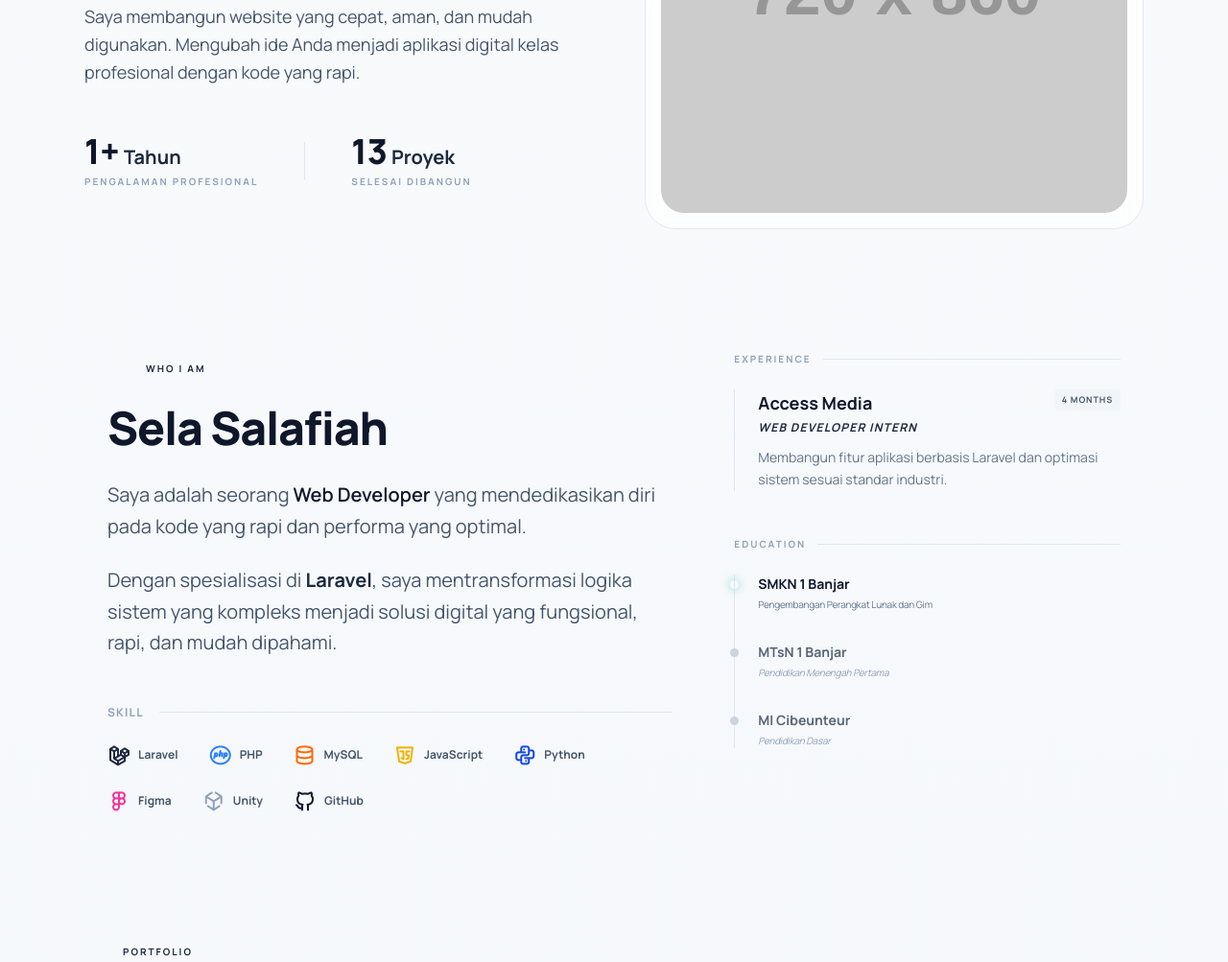
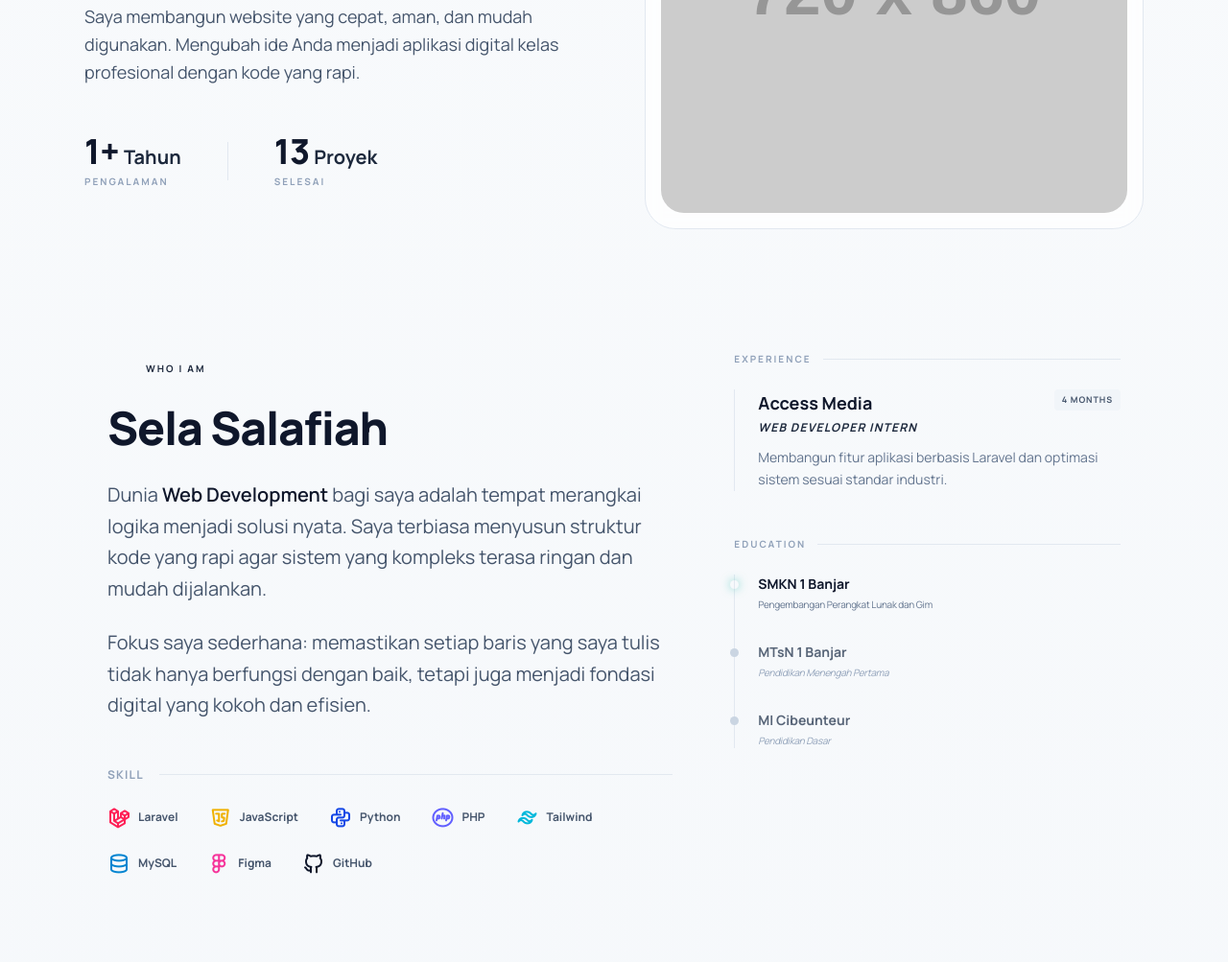
Before and after one commit to selazy1/portofolio, a website: page index.html in a window 1280 px wide. Shown: the part 355-1358 px from the top of the page at 96% size. Drawn offline with nearby package versions, Linux system fonts and the light colour scheme; files that its build step writes are made by us from their sources; placeholder pictures from the web are drawn by us.

Commit message:
update about me

```diff
--- a/index.html
+++ b/index.html
@@ -99,7 +99,7 @@
                             <span class="text-4xl font-black text-slate-900 dark:text-white">1+</span>
                             <span class="text-accent-500 font-bold text-xl">Tahun</span>
                         </div>
-                        <p class="text-[10px] uppercase tracking-[0.2em] font-bold text-slate-400 mt-1">Pengalaman Profesional</p>
+                        <p class="text-[10px] uppercase tracking-[0.2em] font-bold text-slate-400 mt-1">Pengalaman</p>
                     </div>
 
                     <div class="h-10 w-[1px] bg-slate-200 dark:bg-slate-800"></div>
@@ -109,7 +109,7 @@
                             <span class="text-4xl font-black text-slate-900 dark:text-white">13</span>
                             <span class="text-accent-500 font-bold text-xl">Proyek</span>
                         </div>
-                        <p class="text-[10px] uppercase tracking-[0.2em] font-bold text-slate-400 mt-1">Selesai Dibangun</p>
+                        <p class="text-[10px] uppercase tracking-[0.2em] font-bold text-slate-400 mt-1">Selesai</p>
                     </div>
                 </div>
             </div>
@@ -137,10 +137,10 @@
 
                         <div class="text-slate-600 dark:text-slate-400 text-lg md:text-xl leading-relaxed space-y-6">
                             <p>
-                                Saya adalah seorang <span class="text-slate-900 dark:text-white font-semibold decoration-accent-500/30 decoration-4">Web Developer</span> yang mendedikasikan diri pada kode yang rapi dan performa yang optimal.
+                                Dunia <span class="text-slate-900 dark:text-white font-semibold decoration-accent-500/30 decoration-4">Web Development</span> bagi saya adalah tempat merangkai logika menjadi solusi nyata. Saya terbiasa menyusun struktur kode yang rapi agar sistem yang kompleks terasa ringan dan mudah dijalankan.
                             </p>
                             <p>
-                                Dengan spesialisasi di <strong class="text-slate-800 dark:text-white">Laravel</strong>, saya mentransformasi logika sistem yang kompleks menjadi solusi digital yang fungsional, rapi, dan mudah dipahami.
+                                Fokus saya sederhana: memastikan setiap baris yang saya tulis tidak hanya berfungsi dengan baik, tetapi juga menjadi fondasi digital yang kokoh dan efisien.
                             </p>
                         </div>
                     </div>
@@ -151,16 +151,8 @@
                         </h3>
                         <div class="flex flex-wrap gap-x-8 gap-y-6">
                             <div class="flex items-center gap-2 group cursor-default">
-                                <i class="ti ti-brand-laravel text-2xl text-accent-500 transition-transform group-hover:-translate-y-1"></i>
+                                <i class="ti ti-brand-laravel text-2xl text-rose-500 transition-transform group-hover:-translate-y-1"></i>
                                 <span class="text-xs font-bold text-slate-600 dark:text-slate-300">Laravel</span>
-                            </div>
-                            <div class="flex items-center gap-2 group cursor-default">
-                                <i class="ti ti-brand-php text-2xl text-blue-500 transition-transform group-hover:-translate-y-1"></i>
-                                <span class="text-xs font-bold text-slate-600 dark:text-slate-300">PHP</span>
-                            </div>
-                            <div class="flex items-center gap-2 group cursor-default">
-                                <i class="ti ti-database text-2xl text-orange-500 transition-transform group-hover:-translate-y-1"></i>
-                                <span class="text-xs font-bold text-slate-600 dark:text-slate-300">MySQL</span>
                             </div>
                             <div class="flex items-center gap-2 group cursor-default">
                                 <i class="ti ti-brand-javascript text-2xl text-yellow-500 transition-transform group-hover:-translate-y-1"></i>
@@ -171,12 +163,20 @@
                                 <span class="text-xs font-bold text-slate-600 dark:text-slate-300">Python</span>
                             </div>
                             <div class="flex items-center gap-2 group cursor-default">
+                                <i class="ti ti-brand-php text-2xl text-indigo-500 transition-transform group-hover:-translate-y-1"></i>
+                                <span class="text-xs font-bold text-slate-600 dark:text-slate-300">PHP</span>
+                            </div>
+                            <div class="flex items-center gap-2 group cursor-default">
+                                <i class="ti ti-brand-tailwind text-2xl text-cyan-500 transition-transform group-hover:-translate-y-1"></i>
+                                <span class="text-xs font-bold text-slate-600 dark:text-slate-300">Tailwind</span>
+                            </div>
+                            <div class="flex items-center gap-2 group cursor-default">
+                                <i class="ti ti-database text-2xl text-sky-600 transition-transform group-hover:-translate-y-1"></i>
+                                <span class="text-xs font-bold text-slate-600 dark:text-slate-300">MySQL</span>
+                            </div>
+                            <div class="flex items-center gap-2 group cursor-default">
                                 <i class="ti ti-brand-figma text-2xl text-pink-500 transition-transform group-hover:-translate-y-1"></i>
                                 <span class="text-xs font-bold text-slate-600 dark:text-slate-300">Figma</span>
-                            </div>
-                            <div class="flex items-center gap-2 group cursor-default">
-                                <i class="ti ti-brand-unity text-2xl text-slate-400 dark:text-slate-500 transition-transform group-hover:-translate-y-1"></i>
-                                <span class="text-xs font-bold text-slate-600 dark:text-slate-300">Unity</span>
                             </div>
                             <div class="flex items-center gap-2 group cursor-default">
                                 <i class="ti ti-brand-github text-2xl text-slate-900 dark:text-white transition-transform group-hover:-translate-y-1"></i>
@@ -609,7 +609,7 @@
         });
 
         // Show Local only for selected projects; show View Live for deployed projects.
-        const localProjects = new Set(['project2', 'project4', 'project7', 'project13']);
+        const localProjects = new Set(['project2', 'project4', 'project13']);
 
         // Define project links here
         const projectLinks = {
@@ -617,6 +617,7 @@
             project3: 'https://seblaktansyuu.rf.gd/?meja=1',
             project5: 'https://tosama-kotabanjar.netlify.app/',
             project6: 'https://selazy1.github.io/parkinproduction-sela/',
+            project7: '#',
             project8: 'https://pplgsmknesaba.itch.io/mystic-trails',
             project9: 'https://pplgsmknesaba.itch.io/scrabble',
             project10: 'https://pplgsmknesaba.itch.io/streetescape',
@@ -777,7 +778,7 @@
                 category: "UI/UX Design",
                 date: "2026",
                 images: ["assets/situ.png"],
-                desc: "Desain UI website pariwisata untuk destinasi alam Situ Leutik. Website ini menampilkan informasi lengkap tentang lokasi, fasilitas, dan pengalaman wisata dengan visual yang memukau dari keindahan alam.",
+                desc: "Desain UI website pariwisata untuk destinasi alam Situ Leutik. Website ini menampilkan informasi lengkap tentang lokasi, fasilitas, dan pengalaman wisata dengan visual yang memukau dari keindahan alam. Dirancang dengan fokus pada user experience yang intuitif untuk memudahkan pengunjung mendapatkan informasi dan melakukan booking.",
                 tech: ["Figma"]
             },
             project13: {
```
